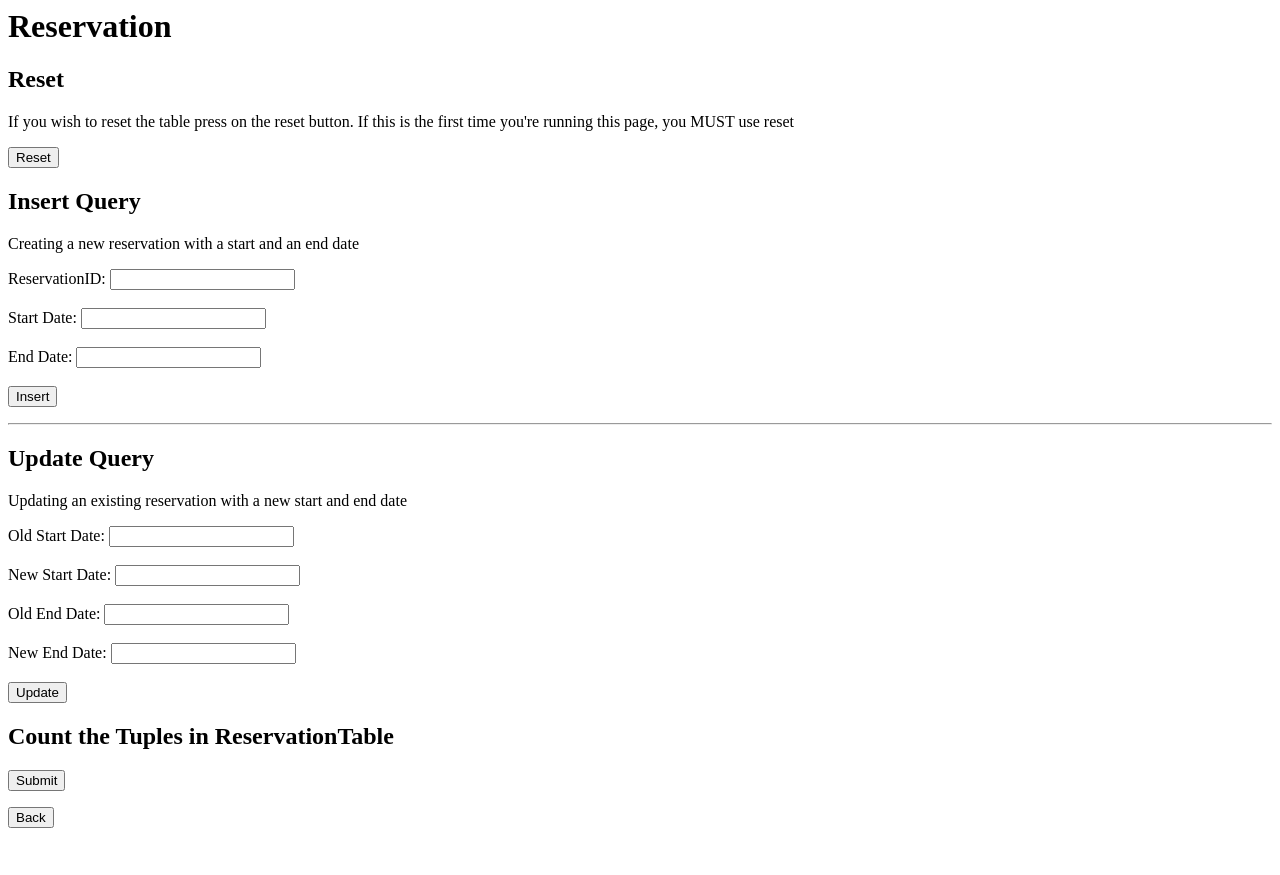
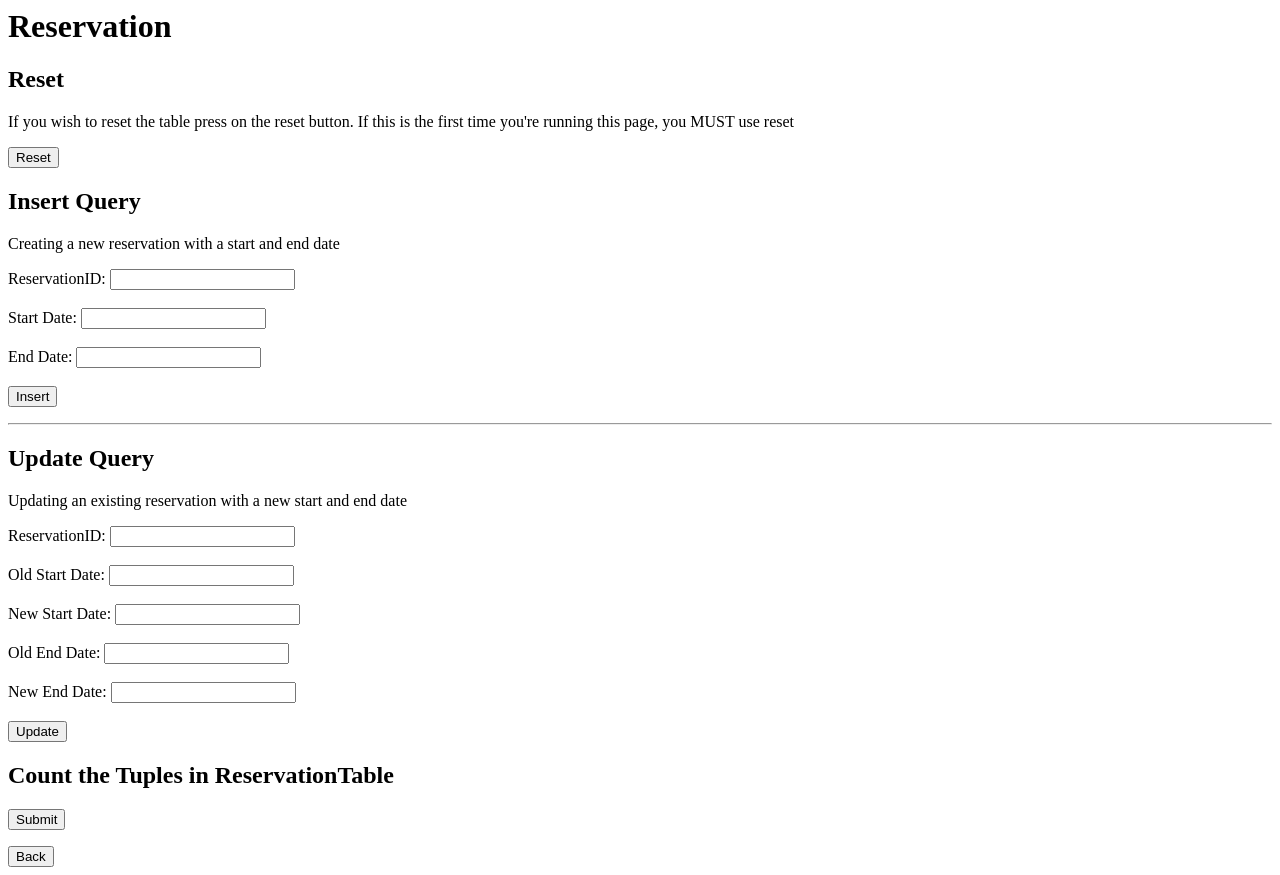
Before and after one commit to alichiba/Hotel-Management-Database, a PHP site: page /reservation.php in a window 1280 px wide. Before the commit the page ends 828 px from the top, so only its background shows below. Run offline with PHP 8.4, Linux system fonts and the light colour scheme.

Commit message:
partial update query

```diff
--- a/reservation.php
+++ b/reservation.php
@@ -1,4 +1,4 @@
-  <html>
+<html>
     <head>
         <title>Hotel Reservation</title>
     </head>
@@ -16,7 +16,7 @@
         </form>
 
     <h2>Insert Query</h2>
-        <p>Creating a new reservation with a start and an end date</p>
+        <p>Creating a new reservation with a start and end date</p>
         <form method="POST" action="reservation.php"> <!--refresh page when submitted-->
 	        <input type="hidden" id="insertQueryRequest" name="insertQueryRequest">
 	        ReservationID: <input type="text" name="resID"> <br /><br />
@@ -31,6 +31,7 @@
         <p>Updating an existing reservation with a new start and end date</p>
         <form method="POST" action="reservation.php"> <!--refresh page when submitted-->
             <input type="hidden" id="updateQueryRequest" name="updateQueryRequest">
+	        ReservationID: <input type="text" name="resID"> <br /><br />
             Old Start Date: <input type="text" name="oldStart"> <br /><br />
             New Start Date: <input type="text" name="newStart"> <br /><br />
             Old End Date: <input type="text" name="oldEnd"> <br /><br />
@@ -122,17 +123,6 @@
             }
         }
 
-        // function printResult($result) { //prints results from a select statement
-        //     echo "<br>Retrieved data from table demoTable:<br>";
-        //     echo "<table>";
-        //     echo "<tr><th>ID</th><th>Name</th></tr>";
-
-        //     while ($row = OCI_Fetch_Array($result, OCI_BOTH)) {
-        //         echo "<tr><td>" . $row["ID"] . "</td><td>" . $row["NAME"] . "</td></tr>"; //or just use "echo $row[0]"
-        //     }
-
-        //     echo "</table>";
-        // }
 
         function printResult($result) { //prints results from a select statement
             echo "<br>Retrieved data from table:<br>";
@@ -179,7 +169,7 @@
 
             // Create new table
             echo "<br> creating new table <br>";
-            executePlainSQL("CREATE TABLE reservationTable (id int PRIMARY KEY, startDate char(30), endDate char(30))");
+            executePlainSQL("CREATE TABLE reservationTable (reservationID int PRIMARY KEY, startDate char(30), endDate char(30))");
             OCICommit($db_conn);
         }
 
@@ -205,11 +195,15 @@
         function handleUpdateRequest() {
             global $db_conn;
 
-            $old_name = $_POST['oldName'];
-            $new_name = $_POST['newName'];
+            $res_id = $_POST['resID'];
+            $old_start = $_POST['oldStart'];
+            $new_start = $_POST['newStart'];
+            $old_end = $_POST['oldEnd'];
+            $new_end = $_POST['newEnd'];
 
             // you need the wrap the old name and new name values with single quotations
-            executePlainSQL("UPDATE demoTable SET name='" . $new_name . "' WHERE name='" . $old_name . "'");
+            executePlainSQL("UPDATE reservationTable SET startDate='" . $new_start . "' WHERE startDate='" . $old_start . "' AND reservationID='" . $res_id . "'");
+            executePlainSQL("UPDATE reservationTable SET endDate='" . $new_end . "' WHERE endDate='" . $old_end . "' AND reservationID='" . $res_id . "'");
             OCICommit($db_conn);
         }
 
@@ -222,6 +216,8 @@
                 echo "<br> The number of tuples in reservationTable: " . $row[0] . "<br>";
             }
         }
+
+
 
         // HANDLE ALL POST ROUTES
 	// A better coding practice is to have one method that reroutes your requests accordingly. It will make it easier to add/remove functionality.
```
